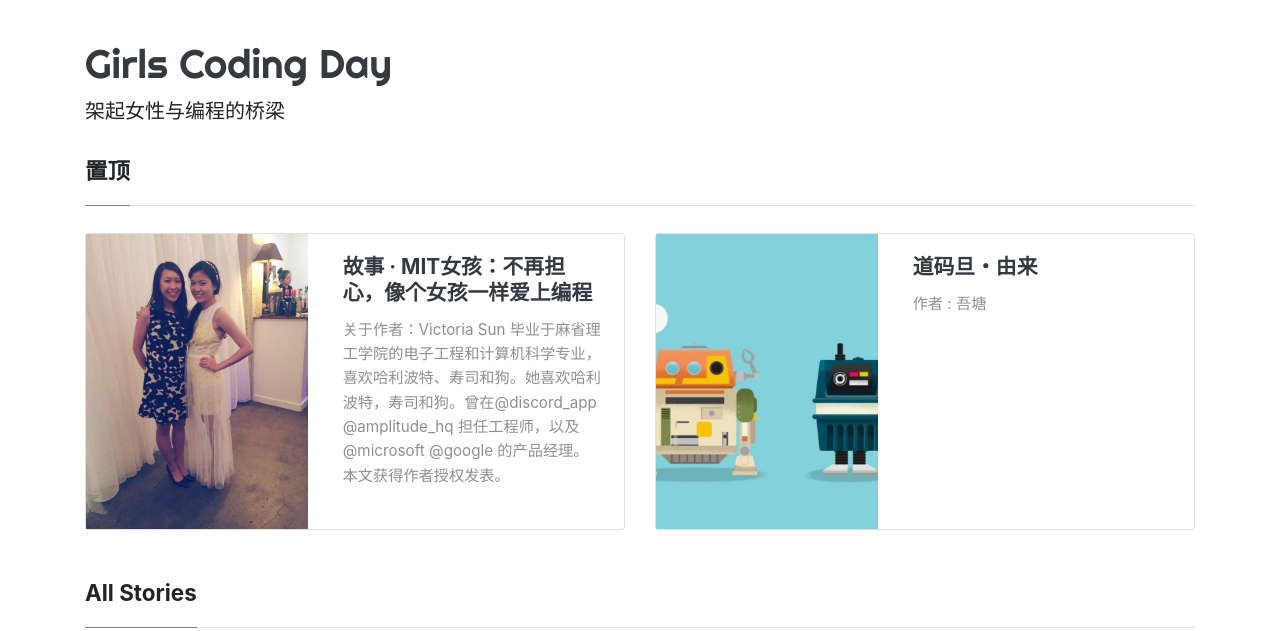
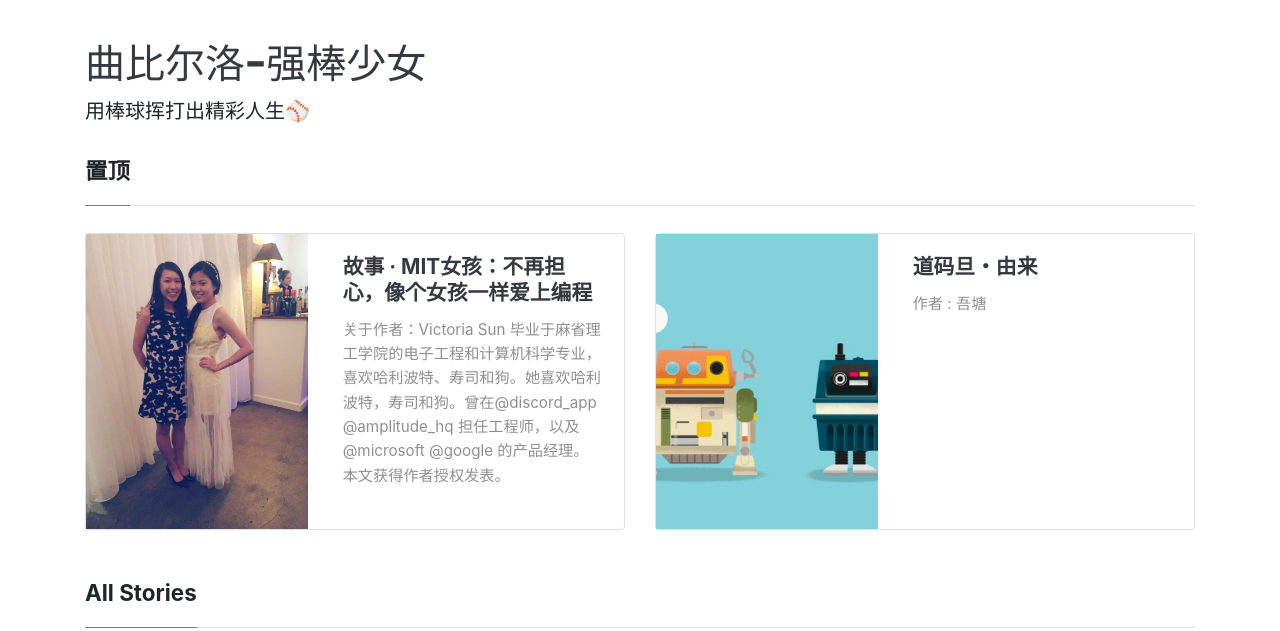
Before and after one commit to sis9sis9/finalwork, a Jekyll site: the page built from index.html, in a window 1280 px wide and 900 px high, cut to the strip 0-631 px from the top of the window. Built offline with Jekyll 4.4.1, drawn with Linux system fonts in a browser that asks for light colours; nearby versions of some CDN libraries; the list of posts is cut into pages by our own code; some of the changed text lies outside the part shown.

Commit message:
更新配置文件
自定义网站

```diff
--- a/_config.yml
+++ b/_config.yml
@@ -1,12 +1,12 @@
 # "/" + 仓库的名字. 资源文件的路径组成部分
-baseurl: "/Girls-Coding-Day-Jekyll-blog-2"
+baseurl: "/finalwork"
 
 # 网页的标题
-title: "Girls Coding Day"
+title: "曲比尔洛-强棒少女"
 # 网站的主标题
-name: "Girls Coding Day"
+name: "曲比尔洛-强棒少女"
 # 网站副标题
-description: "架起女性与编程的桥梁"
+description: "用棒球挥打出精彩人生⚾️"
 
 # 分页配置
 # 每页文章数量
```
